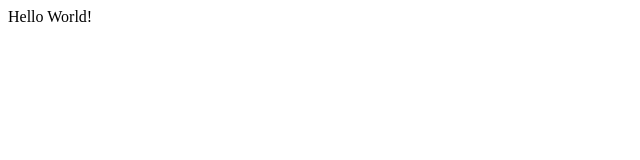
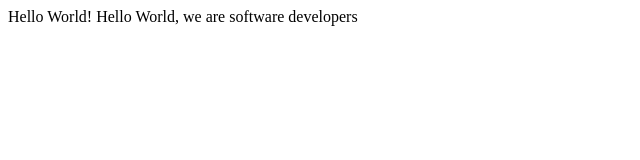
Before and after one commit to Dennoh02kim/partnership_repo, a plain HTML site: page index.html in a window 1280 px wide. Shown: the whole page, without its empty margins (0-640 px from the left). Drawn offline with Linux system fonts and the light colour scheme.

Commit message:
development stage

```diff
--- a/index.html
+++ b/index.html
@@ -7,7 +7,8 @@
   </head>
 
   <body>
-     Hello World!
+    Hello World!
+    Hello World, we are software developers
 
 
     <script src="https://cdn.freecodecamp.org/testable-projects-fcc/v1/bundle.js"></script>
```
